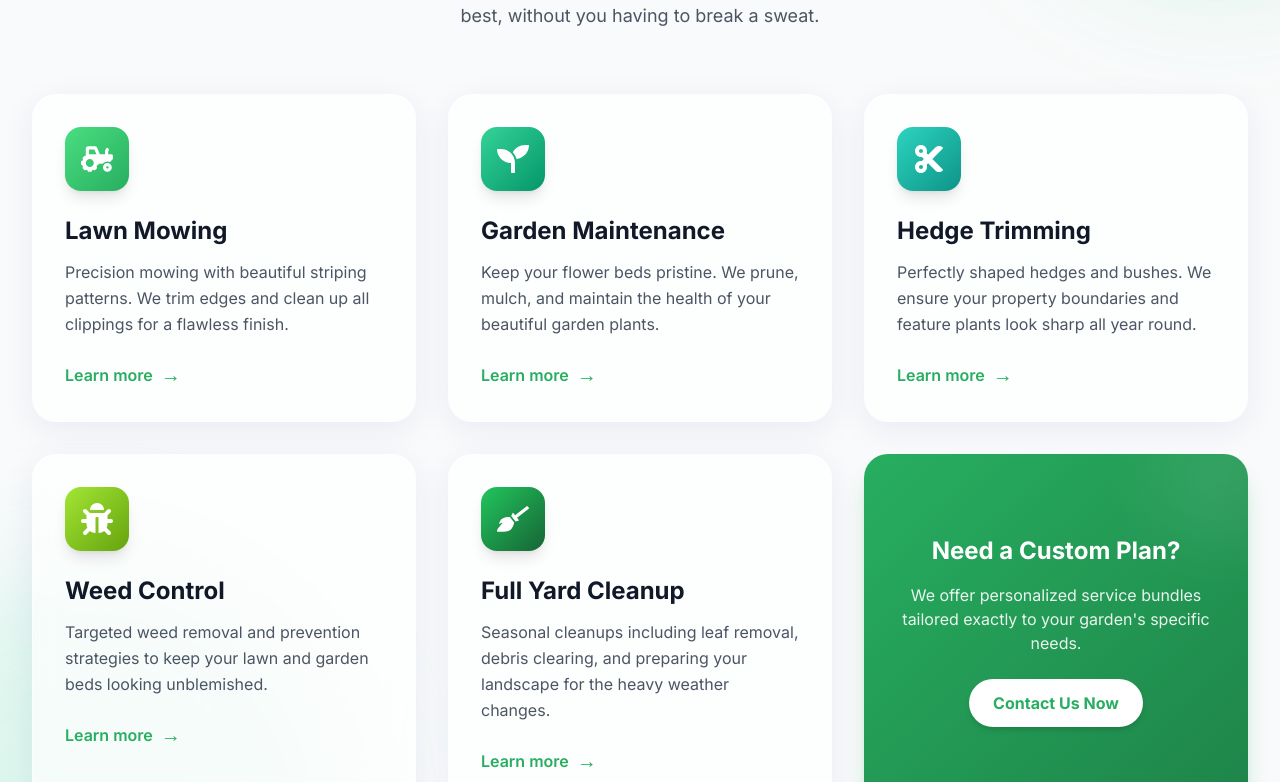
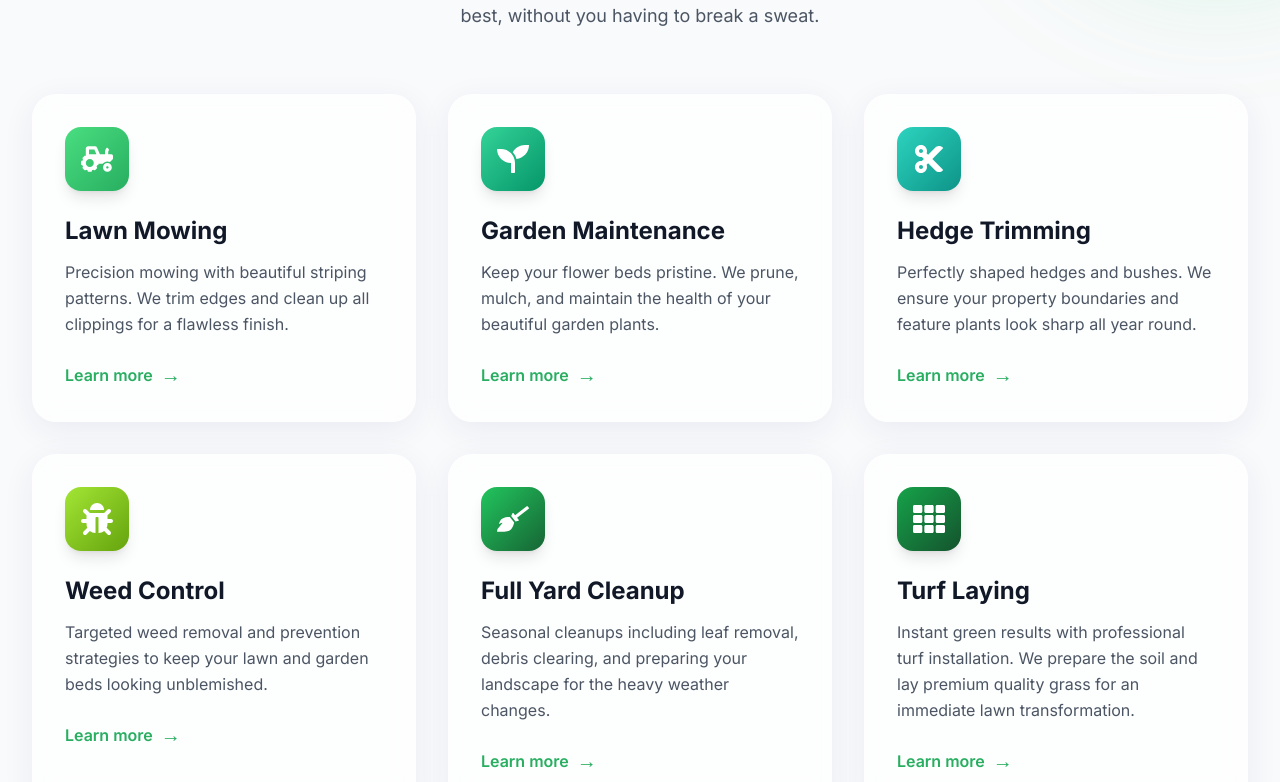
Before and after one commit to ravivarma006/lawnmowing, a React (Vite) app: page / in a window 1280 px wide. Shown: the part 2002-2784 px from the top of the page. Built offline with nearby package versions, Linux system fonts and the light colour scheme.

Commit message:
Add Turf Laying, Rubbish Removal, and Gutter Cleaning services

```diff
--- a/src/components/ContactForm.jsx
+++ b/src/components/ContactForm.jsx
@@ -115,6 +115,9 @@ const ContactForm = () => {
                       <option value="garden-maintenance">Garden Maintenance</option>
                       <option value="hedge-trimming">Hedge Trimming</option>
                       <option value="full-cleanup">Full Yard Cleanup</option>
+                      <option value="turf-laying">Turf Laying</option>
+                      <option value="rubbish-removal">Rubbish Removal</option>
+                      <option value="gutter-cleaning">Gutter Cleaning (Single Storey)</option>
                     </select>
                   </div>
                 </div>
--- a/src/components/Services.jsx
+++ b/src/components/Services.jsx
@@ -1,6 +1,6 @@
 import React from 'react';
 import { motion } from 'framer-motion';
-import { FaTractor, FaSeedling, FaCut, FaBug, FaBroom } from 'react-icons/fa';
+import { FaTractor, FaSeedling, FaCut, FaBug, FaBroom, FaTh, FaTrash, FaTools } from 'react-icons/fa';
 
 const services = [
   {
@@ -37,6 +37,27 @@ const services = [
     description: 'Seasonal cleanups including leaf removal, debris clearing, and preparing your landscape for the heavy weather changes.',
     icon: <FaBroom className="w-8 h-8 text-white" />,
     color: 'from-green-500 to-green-800',
+  },
+  {
+    id: 6,
+    title: 'Turf Laying',
+    description: 'Instant green results with professional turf installation. We prepare the soil and lay premium quality grass for an immediate lawn transformation.',
+    icon: <FaTh className="w-8 h-8 text-white" />,
+    color: 'from-green-600 to-green-900',
+  },
+  {
+    id: 7,
+    title: 'Rubbish Removal',
+    description: 'Efficient clearing of garden waste and general outdoor debris. We leave your property clean and tidy, disposing of all waste responsibly.',
+    icon: <FaTrash className="w-8 h-8 text-white" />,
+    color: 'from-gray-400 to-gray-600',
+  },
+  {
+    id: 8,
+    title: 'Gutter Cleaning',
+    description: 'Safe and thorough gutter cleaning for single-storey homes. Prevent water damage and blockages with our reliable maintenance service.',
+    icon: <FaTools className="w-8 h-8 text-white" />,
+    color: 'from-blue-400 to-blue-600',
   }
 ];
 
```
